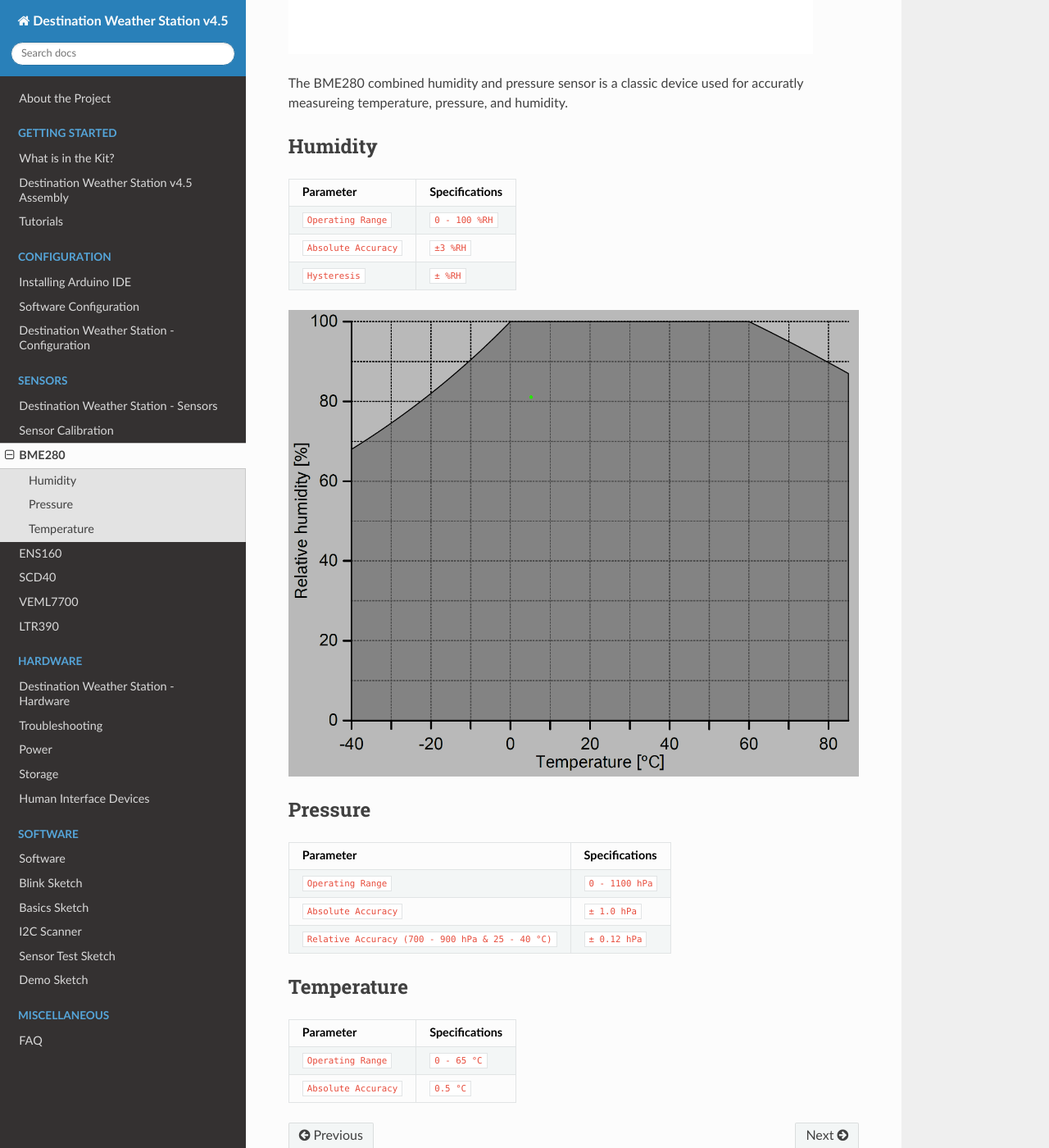
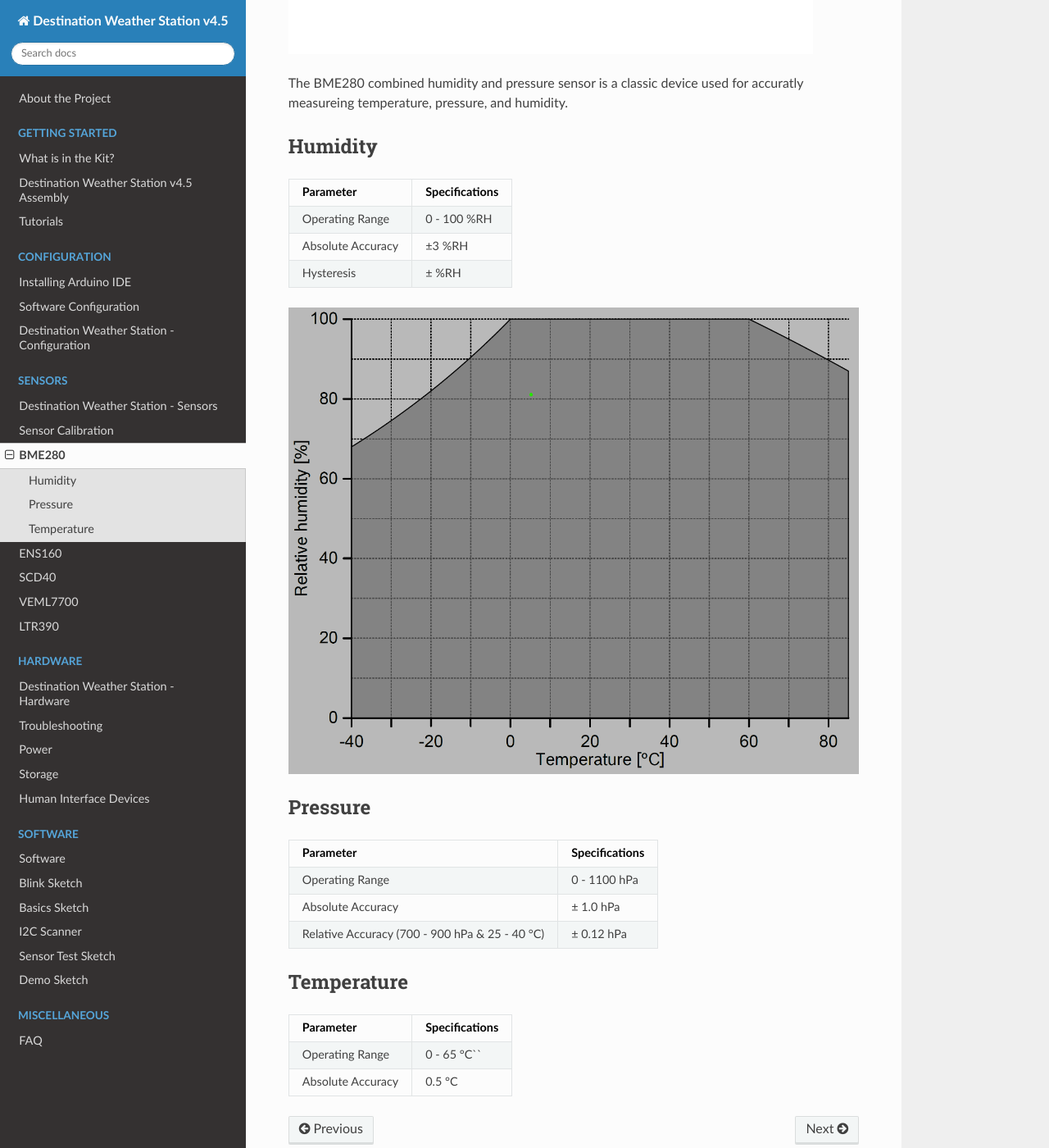
Before and after one commit to Destination-SPACE/DS-Weather-Station-V4.5, a Sphinx documentation site: the page built from docs/sensors/bme280.rst, in a window 1280 px wide and 1400 px high, scrolled down 734 px. Shown: the whole window at 82% size. Built offline with Sphinx 7.4.7 and the Read the Docs theme 2.0.0, drawn with Linux system fonts in a browser that asks for light colours; pages that are not in the unit, such as notebooks, are missing from menus.

Commit message:
fixed BME280 tables

```diff
--- a/docs/sensors/bme280.rst
+++ b/docs/sensors/bme280.rst
@@ -30,14 +30,14 @@ Humidity
    * - Parameter
      - Specifications
 
-   * - ``Operating Range``
-     - ``0 - 100 %RH``
+   * - Operating Range
+     - 0 - 100 %RH
 
-   * - ``Absolute Accuracy``
-     - ``±3 %RH``
+   * - Absolute Accuracy
+     - ±3 %RH
 
-   * - ``Hysteresis``
-     - ``± %RH``
+   * - Hysteresis
+     - ± %RH
 
 .. image:: ../assets/rhGraph.png
       :target: bme280.html
@@ -51,14 +51,14 @@ Pressure
    * - Parameter
      - Specifications
 
-   * - ``Operating Range``
-     - ``0 - 1100 hPa``
+   * - Operating Range
+     - 0 - 1100 hPa
 
-   * - ``Absolute Accuracy``
-     - ``± 1.0 hPa``
+   * - Absolute Accuracy
+     - ± 1.0 hPa
 
-   * - ``Relative Accuracy (700 - 900 hPa & 25 - 40 °C)``
-     - ``± 0.12 hPa``
+   * - Relative Accuracy (700 - 900 hPa & 25 - 40 °C)
+     - ± 0.12 hPa
 
 Temperature
 ~~~~~~~~~~~
@@ -69,8 +69,8 @@ Temperature
    * - Parameter
      - Specifications
 
-   * - ``Operating Range``
-     - ``0 - 65 °C``
+   * - Operating Range
+     - 0 - 65 °C``
 
-   * - ``Absolute Accuracy``
-     - ``0.5 °C``
+   * - Absolute Accuracy
+     - 0.5 °C
```
